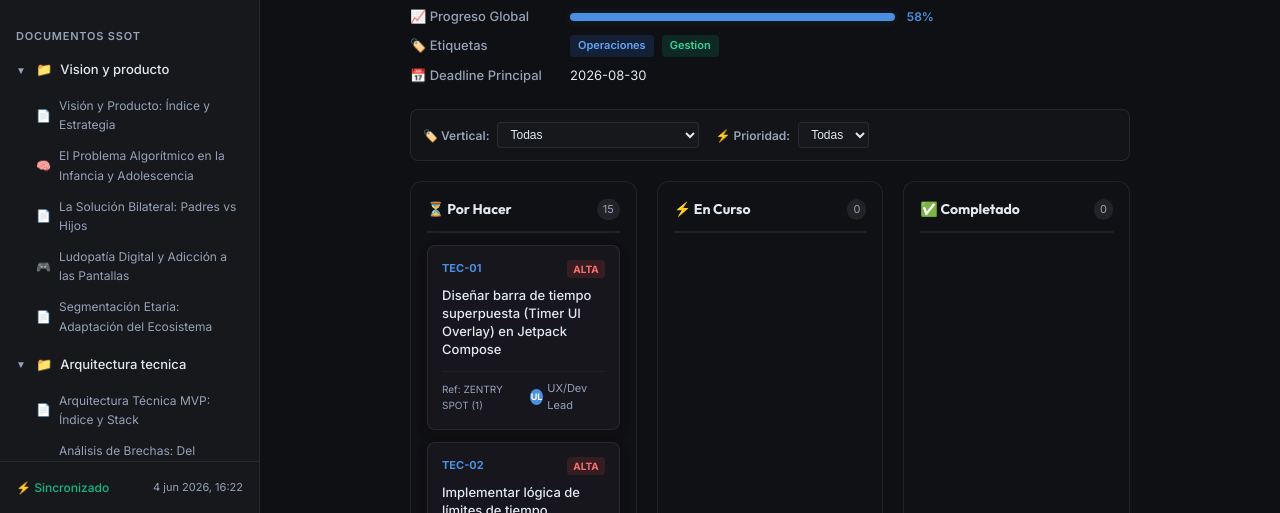
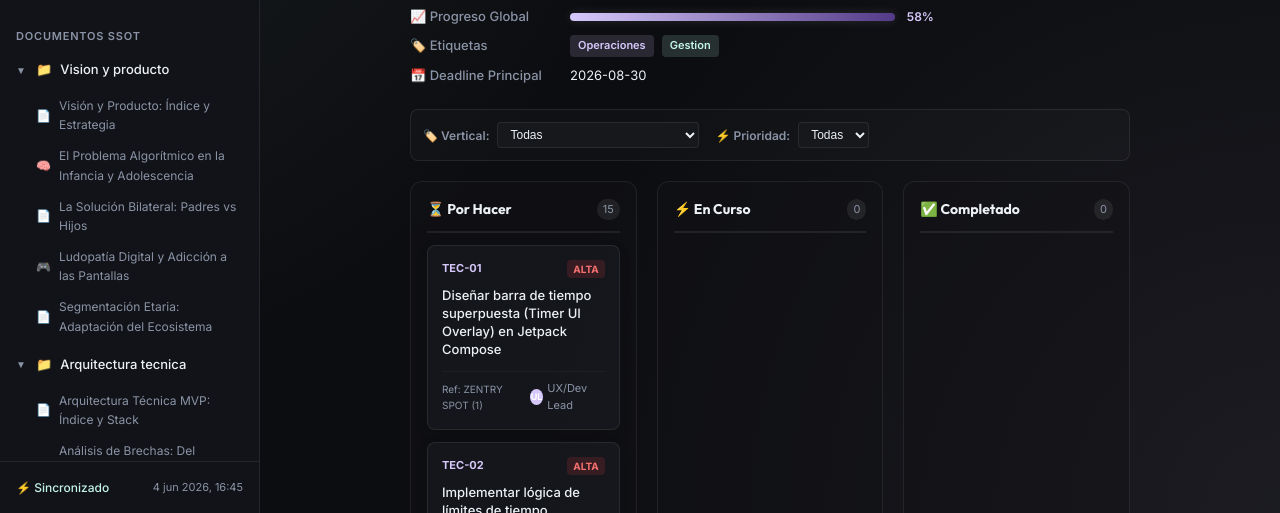
Before and after one commit to j-angel-borges/zentry-ssot, a website built with Vite: page ZentryHub/index.html in a window 1280 px wide. Shown: the part 287-800 px from the top of the page. Built offline with nearby package versions, Linux system fonts and the light colour scheme.

Commit message:
Update: Apply ZentryOS new color palette to SSOT and Zentry Hub

```diff
--- a/05-mesa-de-trabajo/colorimetria-y-diseno.md
+++ b/05-mesa-de-trabajo/colorimetria-y-diseno.md
@@ -7,51 +7,52 @@ deadline: 2026-08-30
 tags: ["diseno", "colores", "colorimetria", "ui-ux"]
 ---
 
-# 🎨 Colorimetría y Diseño del Sistema
+# 🎨 Colorimetría y Diseño del Sistema ZentryOS
 
-ZentryOS utiliza una paleta cromática basada en gradientes HSL y transparencias para transmitir modernidad, fluidez y tranquilidad cognitiva.
+ZentryOS utiliza una paleta cromática basada en gradientes esmerilados (glassmorphism) y tonos "Aurora" para transmitir modernidad, fluidez y una sensación de calma y tranquilidad cognitiva.
 
 ---
 
-## 🎨 Paleta de Colores Oficiales (HEX y HSL)
+## 🎨 Paleta de Colores Oficiales (HEX)
 
-### 1. Colores Primarios y de Acento
-*   **Azul Digital (Primary Blue)**: `#4A90E2` | `hsl(211, 74%, 59%)`
-    *   *Uso*: Color dominante en botones principales, avatares del tutor en estado activo y marcos clave.
-*   **Celeste Líquido (Sky Accent)**: `#64C8FF` | `hsl(201, 100%, 70%)`
-    *   *Uso*: Color secundario para barras de progreso, iconos interactivos y destellos de recompensa.
+De acuerdo con las guías de interfaz oficiales de la marca, los colores autorizados para el sistema y recursos de diseño son los siguientes:
 
-### 2. Superficies y Fondos (Surfaces & Backgrounds)
-*   **Fondo Claro de Sistema (Light Canvas)**: `#F5F7FA` | `hsl(210, 38%, 97%)`
-    *   *Uso*: Fondo base de la aplicación de control de padres y del panel de leads.
-*   **Gris Neutro (Primary Dark Text)**: `#333333` | `hsl(0, 0%, 20%)`
-    *   *Uso*: Texto principal en títulos y cuerpo de texto para asegurar un contraste óptimo `4.5:1` según estándares WCAG.
+### 1. Púrpura Zentry (`#533B87`)
+*   **Uso**: Color dominante de identidad. Utilizado en el texto de los botones primarios (sobre fondo lavanda), interruptores de selección activos (toggles), cabeceras destacadas y como tono oscuro del gradiente aurora.
 
-### 3. Especificación Glassmorphism (Efecto Cristal)
-Para diálogos flotantes y menús interactivos del niño:
-*   *Color de Fondo*: `rgba(255, 255, 255, 0.35)`
-*   *Desenfoque (Blur)*: `backdrop-filter: blur(25px);`
-*   *Borde*: `1px solid rgba(255, 255, 255, 0.5);`
+### 2. Lavanda Zentry (`#D6C8FA`)
+*   **Uso**: Color de acento e interactividad. Utilizado como fondo de botones primarios ("Get Started"), elementos de fondo de listas seleccionadas y detalles luminosos en la interfaz.
+
+### 3. Verde Menta (`#C2F4E7`)
+*   **Uso**: Color secundario y de estados positivos. Utilizado para representar progreso completado, logros lúdicos, estados activos de éxito y en gradientes de fondo con efecto aurora.
+
+### 4. Blanco Glacial (`#EBF1F5`)
+*   **Uso**: Color de texto principal y superficies claras. Proporciona una legibilidad óptima sobre fondos oscuros o translúcidos de cristal.
+
+### 5. Gris Neutro Oscuro (`#4A5160`)
+*   **Uso**: Color de contraste y legibilidad secundaria. Utilizado para subtítulos, etiquetas secundarias ("Secondary Labels"), bordes finos de tarjetas y textos informativos discretos.
+
+---
+
+## 🔮 Especificación Glassmorphism (Efecto Cristal)
+
+La interfaz del Launcher y el Zentry Hub implementa paneles translúcidos que emulan cristal esmerilado para integrarse orgánicamente sobre el fondo aurora:
+
+*   **Fondo de Panel**: `rgba(235, 241, 245, 0.08)` (Blanco Glacial translúcido) o `rgba(74, 81, 96, 0.15)` (Gris Neutro Oscuro para jerarquía secundaria).
+*   **Filtro de Desenfoque (Blur)**: `backdrop-filter: blur(20px);`
+*   **Bordes del Cristal**: `1px solid rgba(255, 255, 255, 0.08);`
+*   **Sombra**: `box-shadow: 0 8px 32px 0 rgba(0, 0, 0, 0.2);`
 
 ---
 
 ## 🌈 Fórmulas de Gradientes
 
-ZentryOS utiliza gradientes lineales para representar flujos dinámicos e incentivos:
+Los degradados de ZentryOS son orgánicos y dinámicos:
 
-*   **Gradiente de Progreso (Progress Bar)**:
-    `linear-gradient(90deg, #4A90E2 0%, #64C8FF 100%)`
-*   **Gradiente de Fondo Interactivo**:
-    `radial-gradient(circle at top left, rgba(74, 144, 226, 0.5) 0%, rgba(100, 200, 255, 0.4) 100%)`
-
----
-
-## 🌓 Temas y Cohortes
-
-### Tema 1: Light & Playful (2 a 12 Años)
-*   **Enfoque**: Colores de alto contraste, fondos claros y formas sumamente redondeadas.
-*   **Propósito**: Estimular el reconocimiento de botones y minimizar el estrés cognitivo del menor.
-
-### Tema 2: Cyberpunk Focus (13 a 20 Años)
-*   **Enfoque**: Fondo ultra-oscuro (`#0D1117`), acentos en cian neón (`#00F2FE`) e índigo profundo (`#1A1F38`).
-*   **Propósito**: Ajustarse a las expectativas estéticas de los adolescentes, convirtiendo el Kiosk en un panel de productividad estilizado.
+*   **Gradiente Aurora de Fondo (Tablet UI)**:
+    `linear-gradient(135deg, #C2F4E7 0%, #D6C8FA 50%, #533B87 100%)`
+*   **Gradiente de Barra de Progreso**:
+    `linear-gradient(90deg, #D6C8FA 0%, #533B87 100%)`
+*   **Glow Radial de Acento (Fondo Oscuro)**:
+    - *Esquina Superior Izquierda*: `radial-gradient(circle, rgba(194, 244, 231, 0.08) 0%, transparent 50%)`
+    - *Esquina Inferior Derecha*: `radial-gradient(circle, rgba(214, 200, 250, 0.08) 0%, transparent 50%)`
--- a/ZentryHub/src/main.js
+++ b/ZentryHub/src/main.js
@@ -227,7 +227,7 @@ function buildDocTree() {
 const renderers = {
   // 1. Kanban Backlog View
   backlog: () => {
-    document.getElementById('page-banner').style.background = 'linear-gradient(135deg, #1f305e 0%, #0f1013 100%)';
+    document.getElementById('page-banner').style.background = 'linear-gradient(135deg, #1c142e 0%, #0c0d10 100%)';
     document.getElementById('page-icon').textContent = '📋';
     document.getElementById('page-title').textContent = 'Tablero Backlog';
     document.getElementById('properties-block').style.display = 'flex';
@@ -298,7 +298,7 @@ const renderers = {
 
   // 2. Google Keep Notes View
   ideas: () => {
-    document.getElementById('page-banner').style.background = 'linear-gradient(135deg, #4b3621 0%, #0f1013 100%)';
+    document.getElementById('page-banner').style.background = 'linear-gradient(135deg, #1c142e 0%, #0c0d10 100%)';
     document.getElementById('page-icon').textContent = '💡';
     document.getElementById('page-title').textContent = 'Banco de Ideas (Keep)';
     document.getElementById('properties-block').style.display = 'none';
@@ -335,7 +335,7 @@ const renderers = {
 
   // 4. Branding and Colors (Mesa de Trabajo)
   branding: () => {
-    document.getElementById('page-banner').style.background = 'linear-gradient(135deg, #13141f 0%, #0f1013 100%)';
+    document.getElementById('page-banner').style.background = 'linear-gradient(135deg, #1c142e 0%, #0c0d10 100%)';
     document.getElementById('page-icon').textContent = '🎨';
     document.getElementById('page-title').textContent = 'Mesa de Trabajo (Branding)';
     document.getElementById('properties-block').style.display = 'none';
@@ -344,12 +344,11 @@ const renderers = {
 
     // Core color variables matching style.css and colorimetria-y-diseno.md
     const colors = [
-      { name: 'Azul Principal Zentry', hex: '#4A90E2', desc: 'Acento principal, usado en logos y botones reactivos' },
-      { name: 'Fondo Oscuro', hex: '#0F1013', desc: 'Fondo de la aplicación móvil y launcher' },
-      { name: 'Fondo Sidebar / Navegación', hex: '#17181C', desc: 'Paneles y menús de control parental' },
-      { name: 'Card Element (Glassmorphic)', hex: '#1A1B21', desc: 'Cuerpo de las tarjetas lúdicas' },
-      { name: 'Luz Nocturna / Filtro Circadiano', hex: '#F59E0B', desc: 'Filtro ámbar de protección ocular' },
-      { name: 'Success / Aprobado', hex: '#10B981', desc: 'Cumplimiento de retos y estados positivos' }
+      { name: 'Púrpura Zentry', hex: '#533B87', desc: 'Color dominante. Utilizado en textos de botones activos, interruptores de selección y cabeceras destacadas.' },
+      { name: 'Lavanda Zentry', hex: '#D6C8FA', desc: 'Color de acento e interactividad. Usado en fondos de botones principales ("Get Started") e iconos.' },
+      { name: 'Verde Menta', hex: '#C2F4E7', desc: 'Color de éxito y progreso. Usado en barras de progreso y fondos de gradiente aurora.' },
+      { name: 'Blanco Glacial', hex: '#EBF1F5', desc: 'Color de texto principal y de superficies claras para legibilidad premium.' },
+      { name: 'Gris Neutro Oscuro', hex: '#4A5160', desc: 'Color secundario de contraste y legibilidad. Usado en bordes y textos secundarios.' }
     ];
 
     let html = `
@@ -410,7 +409,7 @@ const renderers = {
     }
 
     // Set custom page icon/banner
-    document.getElementById('page-banner').style.background = 'linear-gradient(135deg, #111 0%, #222 100%)';
+    document.getElementById('page-banner').style.background = 'linear-gradient(135deg, #C2F4E7 0%, #D6C8FA 50%, #533B87 100%)';
 
     let emoji = '📄';
     if (page.filename.includes('readme')) emoji = '📖';
--- a/ZentryHub/src/style.css
+++ b/ZentryHub/src/style.css
@@ -1,17 +1,18 @@
 /* Design System: ZentryOS Notion Style */
 
 :root {
-  --bg-dark: #0f1013;
-  --bg-sidebar: #17181c;
-  --bg-card: rgba(26, 27, 33, 0.7);
+  --bg-dark: #0c0d10;
+  --bg-sidebar: #121318;
+  --bg-card: rgba(74, 81, 96, 0.12); /* Gris Neutro Oscuro #4A5160 at 12% */
   --border-color: rgba(255, 255, 255, 0.08);
-  --text-main: #e2e8f0;
-  --text-muted: #94a3b8;
-  --primary: #4a90e2;
-  --primary-glow: rgba(74, 144, 226, 0.15);
-  --success: #10b981;
-  --warning: #f59e0b;
-  --danger: #ef4444;
+  --text-main: #ebf1f5; /* Blanco Glacial */
+  --text-muted: #8a94a6;
+  --primary: #d6c8fa; /* Lavanda Zentry */
+  --primary-dark: #533b87; /* Púrpura Zentry */
+  --primary-glow: rgba(214, 200, 250, 0.15);
+  --success: #c2f4e7; /* Verde Menta */
+  --success-glow: rgba(194, 244, 231, 0.15);
+  --neutral-grey: #4a5160; /* Gris Neutro Oscuro */
   --font-family-title: 'Outfit', sans-serif;
   --font-family-body: 'Inter', sans-serif;
 }
@@ -24,6 +25,9 @@
 
 body {
   background-color: var(--bg-dark);
+  background-image:
+    radial-gradient(circle at 0% 0%, rgba(194, 244, 231, 0.08) 0%, transparent 45%),
+    radial-gradient(circle at 100% 100%, rgba(214, 200, 250, 0.08) 0%, transparent 50%);
   color: var(--text-main);
   font-family: var(--font-family-body);
   font-size: 15px;
@@ -234,11 +238,10 @@ body {
   position: relative;
 }
 
-/* Banner */
 .workspace-banner {
   height: 160px;
   width: 100%;
-  background: linear-gradient(135deg, #1f305e 0%, #0f1013 100%);
+  background: linear-gradient(135deg, #1c142e 0%, #0c0d10 100%);
   position: relative;
   overflow: hidden;
   flex-shrink: 0;
@@ -250,7 +253,7 @@ body {
   left: 0;
   width: 100%;
   height: 100%;
-  background: radial-gradient(circle at 80% 20%, var(--primary-glow) 0%, transparent 50%);
+  background: radial-gradient(circle at 80% 20%, rgba(214, 200, 250, 0.08) 0%, transparent 50%);
 }
 
 /* Header Area */
@@ -326,7 +329,7 @@ body {
 
 .progress-bar {
   height: 8px;
-  background-color: var(--primary);
+  background: linear-gradient(90deg, var(--primary) 0%, var(--primary-dark) 100%);
   border-radius: 4px;
   box-shadow: 0 0 10px var(--primary-glow);
   transition: width 0.3s ease;
@@ -476,13 +479,13 @@ body {
   text-transform: capitalize;
 }
 
-.tag-blue { background-color: rgba(59, 130, 246, 0.15); color: #60a5fa; }
-.tag-green { background-color: rgba(16, 185, 129, 0.15); color: #34d399; }
-.tag-orange { background-color: rgba(245, 158, 11, 0.15); color: #fbbf24; }
+.tag-blue { background-color: rgba(214, 200, 250, 0.15); color: #d6c8fa; }
+.tag-green { background-color: rgba(194, 244, 231, 0.15); color: #c2f4e7; }
+.tag-orange { background-color: rgba(83, 59, 135, 0.25); color: #d6c8fa; }
 .tag-red { background-color: rgba(239, 68, 68, 0.15); color: #f87171; }
 .tag-purple { background-color: rgba(139, 92, 246, 0.15); color: #a78bfa; }
 .tag-cyan { background-color: rgba(6, 182, 212, 0.15); color: #22d3ee; }
-.tag-grey { background-color: rgba(100, 116, 139, 0.15); color: #94a3b8; }
+.tag-grey { background-color: rgba(74, 81, 96, 0.25); color: #ebf1f5; }
 
 /* Kanban Board View */
 .kanban-board {
```
Also changed, not shown: ZentryHub/src/ssot-db.json.
